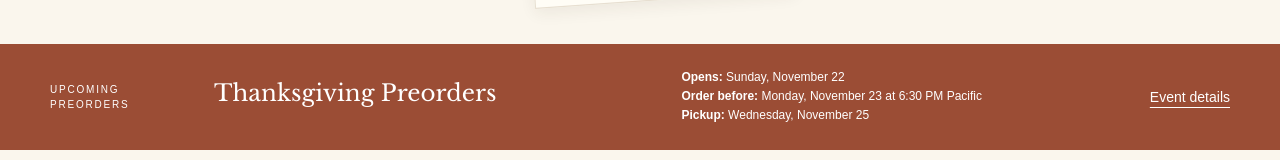
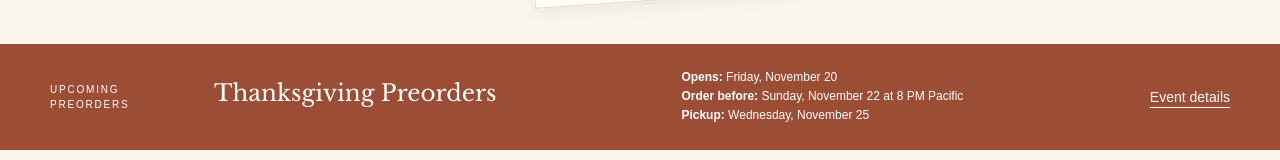
Before and after one commit to MaestroHadley/hadleyskitchen, a Next.js app in the folder apps/website/: page / in a window 1280 px wide. Shown: the part 579-739 px from the top of the page. Built offline with nearby package versions, Linux system fonts and the light colour scheme; no server answers.

Commit message:
Update Thanksgiving preorder schedule

```diff
--- a/apps/website/src/content/events.ts
+++ b/apps/website/src/content/events.ts
@@ -14,9 +14,9 @@ export const eventTimeZone = "America/Los_Angeles";
 export const bakeryEvents: readonly BakeryEvent[] = [
   {
     title: "Thanksgiving Preorders",
-    startsAt: "2026-11-23T18:30:00-08:00",
-    endsAt: "2026-11-23T18:30:00-08:00",
-    preorderSchedule: { opensOn: "2026-11-22", pickupOn: "2026-11-25" },
+    startsAt: "2026-11-22T20:00:00-08:00",
+    endsAt: "2026-11-22T20:00:00-08:00",
+    preorderSchedule: { opensOn: "2026-11-20T09:00:00-08:00", pickupOn: "2026-11-25" },
   },
   {
     title: "Bread Pre-Orders Only",
```
